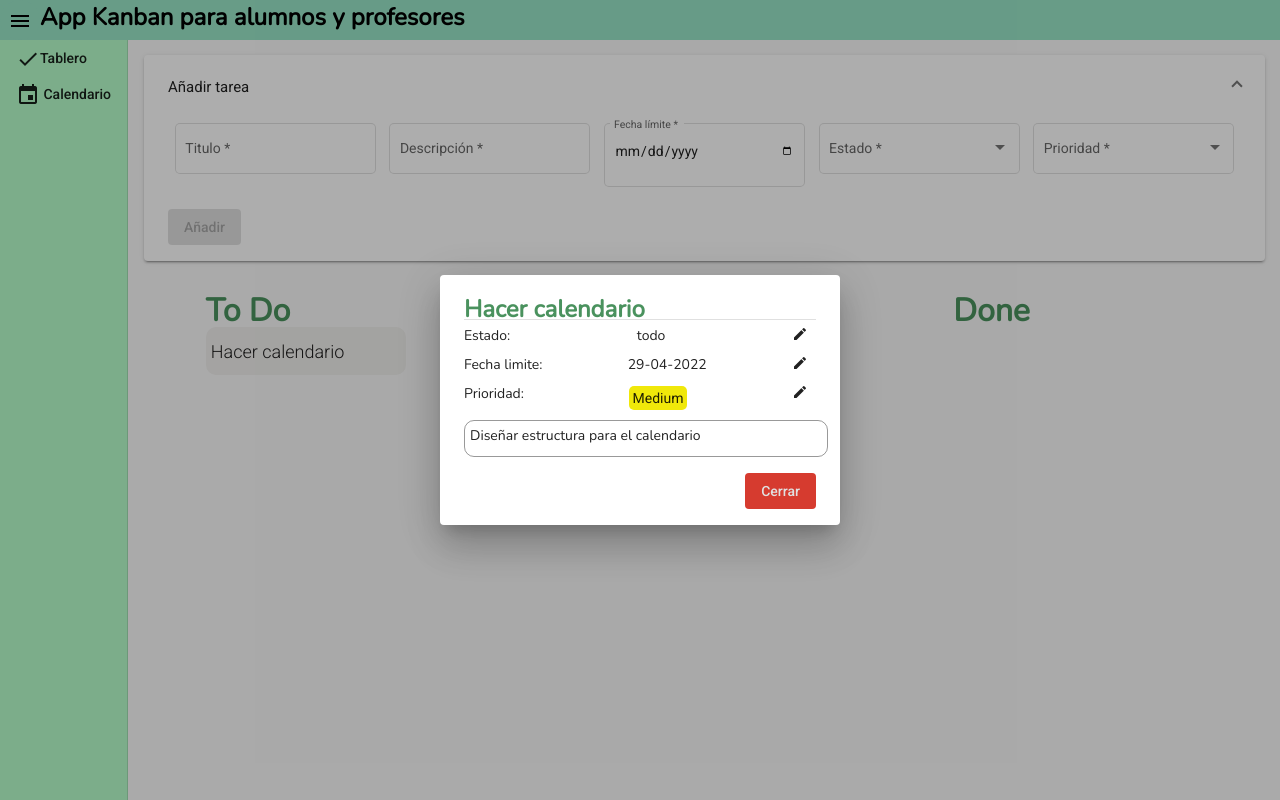
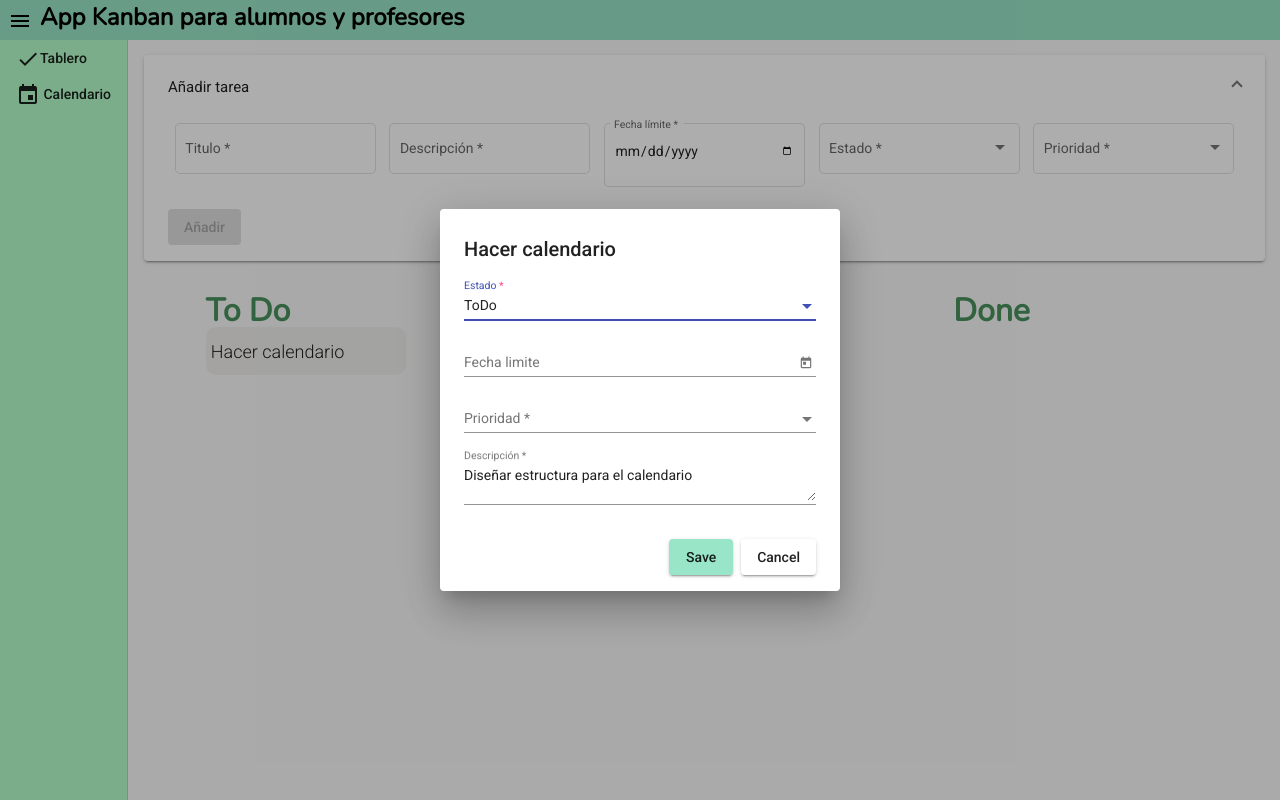
Before and after one commit to MarioQuerolAmondarain/App-kanban-front, an Angular app: page / in a window 1280 px wide. Both pictures are taken after a click on the button "Hacer calendario". Built offline with nearby package versions, Linux system fonts and the light colour scheme.

Commit message:
Se cambia la implementación de visualizar una tarea

```diff
--- a/src/app/todolist/tarea-card/tarea-card.component.ts
+++ b/src/app/todolist/tarea-card/tarea-card.component.ts
@@ -1,27 +1,30 @@
 import { TareaDetallesComponent } from './../tarea-detalles/tarea-detalles.component';
 import { Component, Input, OnInit } from '@angular/core';
-import { MatDialog } from '@angular/material/dialog';
+import { MatDialog, MatDialogConfig } from '@angular/material/dialog';
 import { Tarea } from '../models/tarea.model';
+import { Directionality } from '@angular/cdk/bidi';
 
 @Component({
   selector: 'app-tarea-card',
   templateUrl: './tarea-card.component.html',
-  styleUrls: ['./tarea-card.component.scss']
+  styleUrls: ['./tarea-card.component.scss'],
 })
 export class TareaCardComponent implements OnInit {
   @Input() tarea!: Tarea;
-  constructor(public dialog: MatDialog) { }
+  constructor(public dialog: MatDialog) {}
 
-  ngOnInit(): void {
-  }
+  ngOnInit(): void {}
 
-  verTarea(){
-    this.dialog.open(TareaDetallesComponent, {
-      width: "400px",
-      height: "250px",
-      data: {
-        tarea: this.tarea
+  verTarea() {
+    this.dialog.open(
+      TareaDetallesComponent,
+      {
+        width: '400px',
+        height: 'fit-content',
+        data: {
+          tarea: this.tarea,
+        },
       }
-    });
+    );
   }
 }
--- a/src/app/todolist/tarea-detalles/tarea-detalles.component.html
+++ b/src/app/todolist/tarea-detalles/tarea-detalles.component.html
@@ -1,43 +1,36 @@
-<div class="container">
-  <span mat-dialog-tittle class="titulo">{{tarea.titulo}}</span>
-  <mat-divider></mat-divider>
-  <div class="space"></div>
-  <div class="detalles">
-    <span class="categoria">Estado:</span>
-    <span class="categoriaValor"> {{ tarea.estado }}</span>
-    <a [matMenuTriggerFor]="editEstado"><mat-icon class="icon">edit</mat-icon></a>
-    <mat-menu #editEstado="matMenu" xPosition="before">
-      <button mat-menu-item *ngIf="tarea.estado != estadosTarea.toDo" (click)="actualizarPrioridad(estadosTarea.toDo)">ToDo</button>
-      <button mat-menu-item *ngIf="tarea.estado != estadosTarea.doing" (click)="actualizarPrioridad(estadosTarea.doing)">Doing</button>
-      <button mat-menu-item *ngIf="tarea.estado != estadosTarea.done" (click)="actualizarPrioridad(estadosTarea.done)">Done</button>
-    </mat-menu>
-  </div>
-  <div class="detalles">
-    <span class="categoria">Fecha limite:</span>
-    <span class="categoriaValor"> {{ tarea.fechaLimite }}</span>
-    <a [matMenuTriggerFor]="editFecha"><mat-icon class="icon">edit</mat-icon></a>
-    <mat-menu #editFecha="matMenu" xPosition="before">
-      <div class="editFecha">
-        <form class="example-form" (submit)="actualizarFecha()" (click)="$event.stopPropagation()" [formGroup]="editarFechaForm">
-          <mat-form-field appearance="outline">
-            <mat-label>Fecha límite</mat-label>
-            <input matInput type="date" formControlName="fechaLimite">
-            <mat-error>Campo obligatorio</mat-error>
-          </mat-form-field>
-        </form>
-        <button mat-button (click)="$event.preventDefault(); actualizarFecha()">Editar</button>
-      </div>
-    </mat-menu>
-  </div>
-  <div class="detalles">
-    <span class="categoria">Prioridad:</span>
-    <app-tajeta-prioridad [prioridad]="tarea.prioridad"></app-tajeta-prioridad>
-    <a><mat-icon class="icon">edit</mat-icon></a>
-  </div>
-  <div class="space"></div>
-  <span class="descripcion">{{ tarea.descripcion }}</span>
-  <div mat-dialog-actions class="botones">
-    <!-- <button mat-raised-button (click)="editarTarea()">Actualizar</button> -->
-    <button mat-flat-button [mat-dialog-close]="true" color="warn">Cerrar</button>
-  </div>
-</div>
+
+<h2 mat-dialog-title>{{tarea.titulo}}</h2>
+<form action="editarTarea()" [formGroup]="editarTareaForm">
+  <mat-form-field class="full-width" appearance="legacy">
+    <mat-label>Estado</mat-label>
+    <mat-select formControlName="estado">
+     <mat-option value="{{ estadosTarea.toDo }}">ToDo</mat-option>
+     <mat-option value="{{ estadosTarea.doing }}">Doing</mat-option>
+     <mat-option value="{{ estadosTarea.done }}">Done</mat-option>
+    </mat-select>
+    <mat-error>Campo obligatorio</mat-error>
+  </mat-form-field>
+  <mat-form-field class="full-width" appearance="legacy">
+      <mat-label>Fecha limite</mat-label>
+      <input matInput [matDatepicker]="picker">
+      <mat-datepicker-toggle matSuffix [for]="picker"></mat-datepicker-toggle>
+      <mat-datepicker #picker></mat-datepicker>
+    </mat-form-field>
+  <mat-form-field class="full-width" appearance="legacy">
+    <mat-label>Prioridad</mat-label>
+    <mat-select formControlName="prioridad">
+      <mat-option *ngFor="let prioridad of prioridadesTarea" [value]="prioridadesTarea">
+        {{ obtenerPrioridadNombre(prioridad)}}
+      </mat-option>
+    </mat-select>
+    <mat-error>Campo obligatorio</mat-error>
+  </mat-form-field>
+  <mat-form-field class="full-width" appearance="legacy">
+    <mat-label>Descripción</mat-label>
+    <textarea matInput placeholder="Descripción..." formControlName="descripcion"></textarea>
+  </mat-form-field>
+</form>
+<mat-dialog-actions align="end">
+  <button mat-raised-button [mat-dialog-close]="true" class="botonGuardar" (click)="editarTarea()" [disabled]="editarTareaForm.invalid">Save</button>
+  <button mat-raised-button mat-dialog-close>Cancel</button>
+</mat-dialog-actions>
--- a/src/app/todolist/tarea-detalles/tarea-detalles.component.scss
+++ b/src/app/todolist/tarea-detalles/tarea-detalles.component.scss
@@ -1,43 +1,9 @@
-span, h1{
-  font-family: 'Nunito', sans-serif;
+.botonGuardar{
+  background-color: #99E5C7;
 }
-.container{
-  height: 100%;
-  display: flex;
-  flex-direction: column;
-  flex-wrap: nowrap;
-  justify-content: space-between;
+form{
+  width: 100%;
 }
-.botones{
+.full-width {
   width: 100%;
-  display: flex;
-  justify-content: flex-end
 }
-.titulo{
-  color: #4A925E;
-  font-size: x-large;
-  font-weight: bolder;
-}
-.detalles{
-  display: flex;
-  flex-direction: row;
-  justify-content: space-between;
-}
-.descripcion{
-  width: 100%;
-  height: 100%;
-  border: 1px solid rgba($color: #000000, $alpha: 0.4);
-  border-radius: 10px;
-  padding: 5px;
-}
-.space{
-  height: 50px;
-}
-.icon{
-  font-size: medium;
-}
-.editFecha{
-  display: flex;
-  flex-direction: column;
-  padding: 0px;
-}
--- a/src/app/todolist/tarea-detalles/tarea-detalles.component.ts
+++ b/src/app/todolist/tarea-detalles/tarea-detalles.component.ts
@@ -15,75 +15,69 @@ import { formatDate } from '@angular/common';
 })
 export class TareaDetallesComponent implements OnInit {
   tarea!: Tarea;
-  editarFechaForm!: FormGroup;
+  editarTareaForm!: FormGroup;
 
   estadosTarea = {
     toDo: EstadoTareas.TODO,
     doing: EstadoTareas.DOING,
     done: EstadoTareas.DONE,
   };
-  prioridadesTarea = {
-    someday: PrioridadTareas.SOMEDAY,
-    low: PrioridadTareas.LOW,
-    medium: PrioridadTareas.MEDIUM,
-    high: PrioridadTareas.HIGH,
-    veryhigh: PrioridadTareas.VERYHIGH,
-  };
+  prioridadesTarea = [
+    PrioridadTareas.SOMEDAY,
+    PrioridadTareas.LOW,
+    PrioridadTareas.MEDIUM,
+    PrioridadTareas.HIGH,
+    PrioridadTareas.VERYHIGH,
+  ];
 
   constructor(
     @Inject(MAT_DIALOG_DATA) public data: any,
     private todolistService: TodolistService,
     private snackBar: MatSnackBar
-  ) {}
+  ) {
+    this.initForm();
+  }
 
   ngOnInit(): void {
     this.tarea = this.data.tarea;
-    this.initFechaLimiteForm();
+    this.loadFormValues();
   }
-  editarTarea() {}
 
-  actualizarPrioridad(estado: EstadoTareas) {
-    let tareaActualizada = {
-      id: this.tarea.id,
-      titulo: this.tarea.titulo,
-      descripcion: this.tarea.descripcion,
-      fechaLimite: this.tarea.fechaLimite,
-      estado: estado,
-      prioridad: this.tarea.prioridad,
-    } as Tarea;
-    this.todolistService.updateTarea(tareaActualizada);
+  editarTarea() {
+
 
     this.snackBar.open('¡Tarea modificada!', '', {
       duration: 2000,
     });
   }
 
-  actualizarFecha() {
-    let fecha = this.editarFechaForm.get('fechaLimite')?.value;
-    if(!fecha){
-      return;
-    }
-
-    let tareaActualizada = {
-      id: this.tarea.id,
-      titulo: this.tarea.titulo,
+  initForm(){
+    this.editarTareaForm = new FormGroup({
+      descripcion: new FormControl('', [Validators.required]),
+      fechaLimite: new FormControl('', [Validators.required]),
+      estado: new FormControl('', [Validators.required]),
+      prioridad: new FormControl('', [Validators.required]),
+    });
+  }
+  loadFormValues(){
+    this.editarTareaForm.setValue({
       descripcion: this.tarea.descripcion,
-      fechaLimite: formatDate(fecha, 'dd-MM-yyyy', 'en'),
+      fechaLimite: this.tarea.fechaLimite,
       estado: this.tarea.estado,
-      prioridad: this.tarea.prioridad,
-    } as Tarea;
-    this.todolistService.updateTarea(tareaActualizada);
-
-    this.snackBar.open('¡Tarea modificada!', '', {
-      duration: 2000,
+      prioridad: this.tarea.prioridad
     });
-
-    this.editarFechaForm.get('fechaLimite')?.reset();
   }
 
-  initFechaLimiteForm() {
-    this.editarFechaForm = new FormGroup({
-      fechaLimite: new FormControl('', [Validators.required]),
-    });
+  obtenerPrioridadNombre(prioridad: PrioridadTareas): string{
+    if(prioridad === PrioridadTareas.SOMEDAY){
+      return "Someday"
+    } else if(prioridad === PrioridadTareas.LOW){
+      return "Low"
+    } else if(prioridad === PrioridadTareas.MEDIUM){
+      return "Medium"
+    } else if(prioridad === PrioridadTareas.HIGH){
+      return "High"
+    }
+    return "VeryHigh";
   }
 }
```
